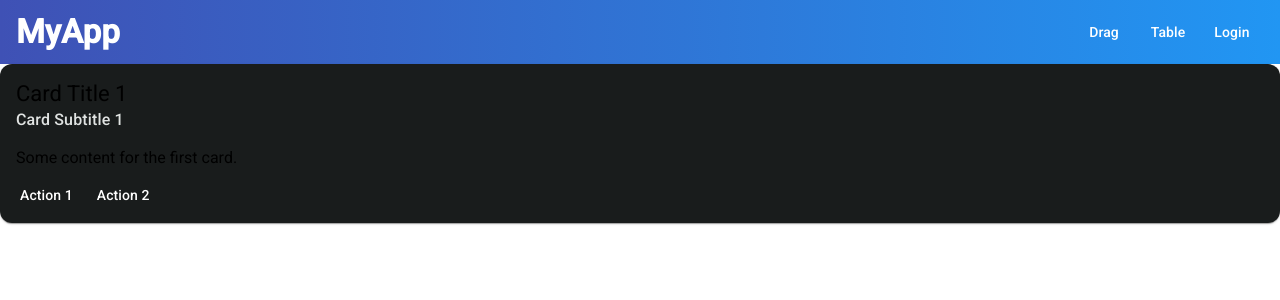
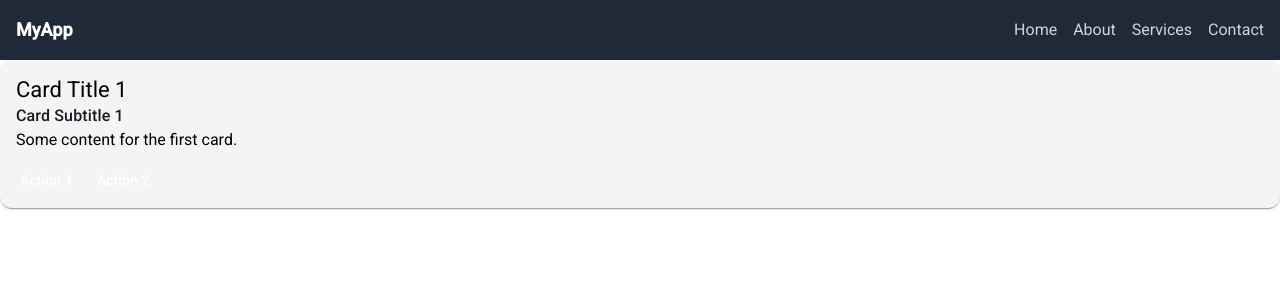
Before and after one commit to syedmomin/prepration, an Angular app: page / in a window 1280 px wide. Shown: the top 300 px of the page. Built offline with nearby package versions, Linux system fonts and the light colour scheme.

Commit message:
feat: add Tailwind CSS for styling; update app layout with responsive navigation

```diff
--- a/angular.json
+++ b/angular.json
@@ -28,7 +28,7 @@
               }
             ],
             "styles": [
-              "@angular/material/prebuilt-themes/cyan-orange.css",
+              "@angular/material/prebuilt-themes/azure-blue.css",
               "src/styles.css"
             ],
             "scripts": []
@@ -88,7 +88,7 @@
               }
             ],
             "styles": [
-              "@angular/material/prebuilt-themes/cyan-orange.css",
+              "@angular/material/prebuilt-themes/azure-blue.css",
               "src/styles.css"
             ],
             "scripts": []
--- a/package.json
+++ b/package.json
@@ -22,6 +22,7 @@
     "@angular/router": "^19.0.0",
     "@popperjs/core": "^2.11.8",
     "rxjs": "~7.8.0",
+    "tailwindcss": "^3.4.17",
     "tslib": "^2.3.0",
     "zone.js": "~0.15.0"
   },
--- a/src/app/app.component.html
+++ b/src/app/app.component.html
@@ -1,12 +1,29 @@
-<mat-toolbar color="primary">
-  <mat-toolbar-row>
-    <span class="logo">MyApp</span>
-    <span class="spacer"></span>
-    <button mat-button routerLink="/drag">Drag</button>
-    <button mat-button routerLink="/table">Table</button>
-    <button mat-button routerLink="/login">Login</button>
-  </mat-toolbar-row>
-</mat-toolbar>
+<nav class="bg-gray-800 p-4">
+  <div class="container mx-auto flex justify-between items-center">
+    <div class="text-white text-lg font-bold">
+      MyApp
+    </div>
+    <div class="hidden md:flex space-x-4">
+      <a href="#" class="text-gray-300 hover:text-white">Home</a>
+      <a href="#" class="text-gray-300 hover:text-white">About</a>
+      <a href="#" class="text-gray-300 hover:text-white">Services</a>
+      <a href="#" class="text-gray-300 hover:text-white">Contact</a>
+    </div>
+    <div class="md:hidden">
+      <button id="menu-button" class="text-gray-300 hover:text-white focus:outline-none">
+        <svg class="w-6 h-6" fill="none" stroke="currentColor" viewBox="0 0 24 24" xmlns="http://www.w3.org/2000/svg">
+          <path stroke-linecap="round" stroke-linejoin="round" stroke-width="2" d="M4 6h16M4 12h16m-7 6h7"></path>
+        </svg>
+      </button>
+    </div>
+  </div>
+  <div id="mobile-menu" class="md:hidden hidden">
+    <a href="#" class="block text-gray-300 hover:text-white p-2">Home</a>
+    <a href="#" class="block text-gray-300 hover:text-white p-2">About</a>
+    <a href="#" class="block text-gray-300 hover:text-white p-2">Services</a>
+    <a href="#" class="block text-gray-300 hover:text-white p-2">Contact</a>
+  </div>
+</nav>
 
 
 <mat-card class="example-card">
--- a/src/app/app.component.ts
+++ b/src/app/app.component.ts
@@ -1,6 +1,5 @@
 import { Component } from '@angular/core';
 import { RouterLink, RouterOutlet } from '@angular/router';
-import {MatToolbarModule} from '@angular/material/toolbar';
 import {MatButtonModule} from '@angular/material/button';
 import {MatCardModule} from '@angular/material/card';
 
@@ -8,7 +7,6 @@ import {MatCardModule} from '@angular/material/card';
   selector: 'app-root',
   imports: [
     MatButtonModule,
-    MatToolbarModule,
     MatCardModule,
     RouterOutlet,
     RouterLink],
--- a/src/styles.css
+++ b/src/styles.css
@@ -1,4 +1,7 @@
 /* You can add global styles to this file, and also import other style files */
-
+/* filepath: /src/styles.css */
+@tailwind base;
+@tailwind components;
+@tailwind utilities;
 html, body { height: 100%; }
 body { margin: 0; font-family: Roboto, "Helvetica Neue", sans-serif; }
--- /dev/null
+++ b/tailwind.config.js
@@ -0,0 +1,9 @@
+module.exports = {
+  content: [
+    "./src/**/*.{html,ts}",
+  ],
+  theme: {
+    extend: {},
+  },
+  plugins: [],
+}
```
Also changed, not shown: 1 other file (tests, documents, lock files or other folders).
